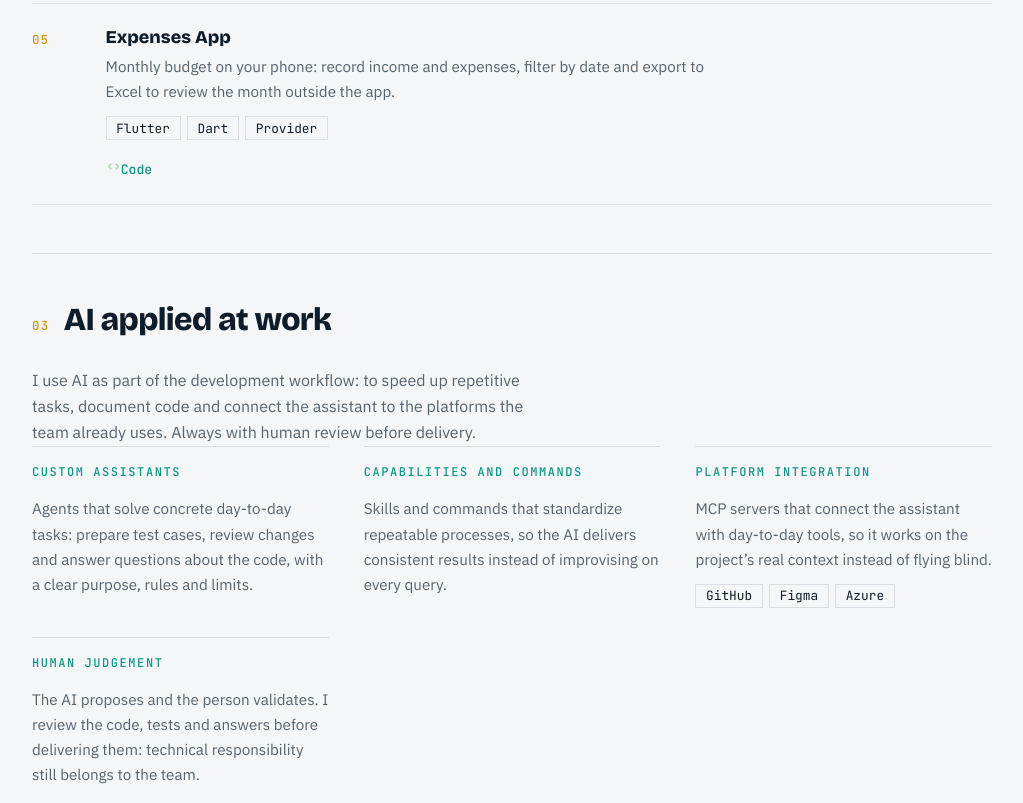
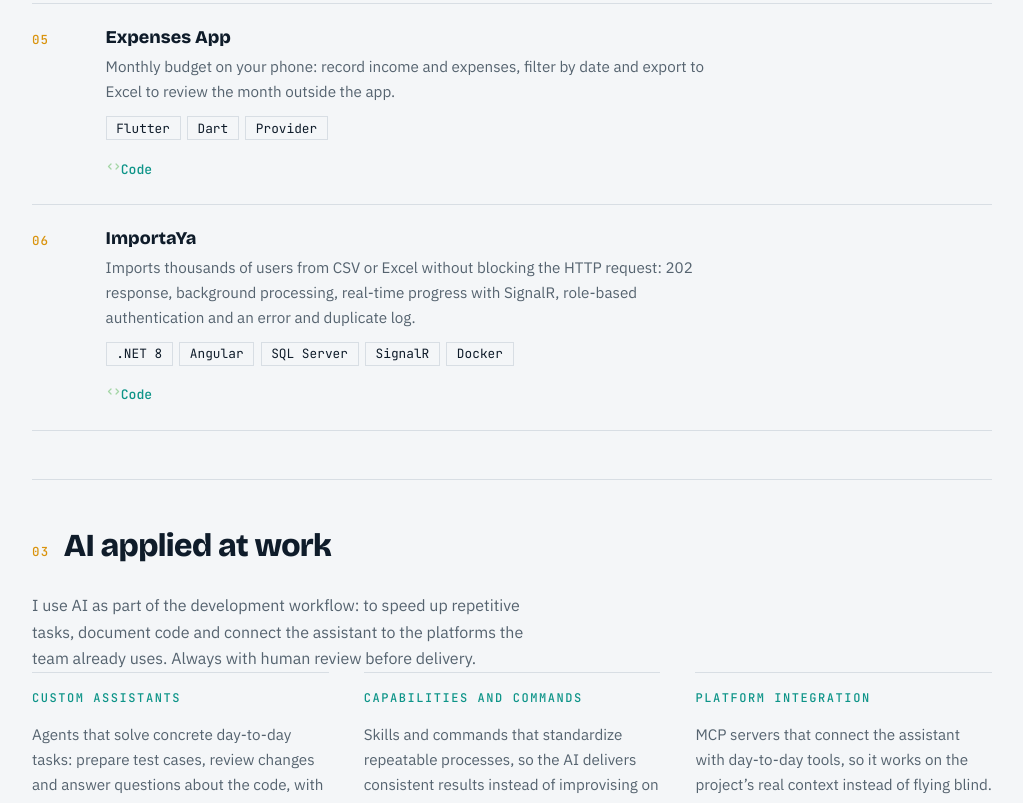
Before and after one commit to Csar27/cv-cesar-torres, a plain HTML site: page cesar-torres-cv.html in a window 1280 px wide. Shown: the part 3588-4391 px from the top of the page, without its empty margins (128-1151 px from the left). Drawn offline with nearby package versions, Linux system fonts and the light colour scheme.

Commit message:
Add ImportaYa to portfolio
Add the ImportaYa project with its tech stack, repository link, and Spanish and English descriptions of its background imports, SignalR progress, and role-based authentication.

```diff
--- a/cesar-torres-cv.html
+++ b/cesar-torres-cv.html
@@ -279,6 +279,7 @@ main:focus{outline:none}
 <article class="prow item"><span class="pnum">03</span><div class="pmain"><h3 data-i18n="p3.title">Transacciones · Servicio</h3><p class="pdesc" data-i18n="p3.desc">Backend por capas que gobierna el ciclo de vida de las solicitudes y procesa las tareas lentas en segundo plano, con 81 pruebas automáticas que respaldan cada cambio.</p><div class="tags"><span>.NET 8</span><span>EF Core</span><span>SQL Server</span><span>Azure Functions</span><span>xUnit</span></div><div class="lks"><a href="https://github.com/Csar27/transacciones-back" target="_blank" rel="noopener"><svg class="i s" viewBox="0 0 24 24" aria-hidden="true"><path d="m8 8-4 4 4 4M16 8l4 4-4 4"/></svg><span data-i18n="pf.code">Código</span></a></div></div></article>
 <article class="prow item"><span class="pnum">04</span><div class="pmain"><h3 data-i18n="p4.title">Cartera · Gestión de pagos</h3><p class="pdesc" data-i18n="p4.desc">Ordena los gastos personales en pesos colombianos: gráfico mensual, categorías propias, exportación a CSV e inicio de sesión para guardar cada movimiento.</p><div class="tags"><span>JavaScript</span><span>Firebase</span><span>Firestore</span><span>Docker</span></div><div class="lks"><a href="https://github.com/Csar27/Gestion-Pagos-Web" target="_blank" rel="noopener"><svg class="i s" viewBox="0 0 24 24" aria-hidden="true"><path d="m8 8-4 4 4 4M16 8l4 4-4 4"/></svg><span data-i18n="pf.code">Código</span></a><a href="https://gestion-pagos-web.vercel.app" target="_blank" rel="noopener"><svg class="i s" viewBox="0 0 24 24" aria-hidden="true"><path d="M7 17 17 7M8 7h9v9"/></svg><span data-i18n="pf.demo">Ver demo</span></a></div></div></article>
 <article class="prow item"><span class="pnum">05</span><div class="pmain"><h3 data-i18n="p5.title">Gastos App</h3><p class="pdesc" data-i18n="p5.desc">Presupuesto mensual en el celular: registro de salario y egresos, filtros por fecha y exportación a Excel para revisar el mes fuera de la app.</p><div class="tags"><span>Flutter</span><span>Dart</span><span>Provider</span></div><div class="lks"><a href="https://github.com/Csar27/gastos_app" target="_blank" rel="noopener"><svg class="i s" viewBox="0 0 24 24" aria-hidden="true"><path d="m8 8-4 4 4 4M16 8l4 4-4 4"/></svg><span data-i18n="pf.code">Código</span></a></div></div></article>
+<article class="prow item"><span class="pnum">06</span><div class="pmain"><h3>ImportaYa</h3><p class="pdesc" data-i18n="p6.desc">Importa miles de usuarios desde CSV o Excel sin bloquear la petición HTTP: respuesta 202, procesamiento en segundo plano, progreso en tiempo real con SignalR, autenticación con roles y log de errores y duplicados.</p><div class="tags"><span>.NET 8</span><span>Angular</span><span>SQL Server</span><span>SignalR</span><span>Docker</span></div><div class="lks"><a href="https://github.com/Csar27/ImportaYa" target="_blank" rel="noopener"><svg class="i s" viewBox="0 0 24 24" aria-hidden="true"><path d="m8 8-4 4 4 4M16 8l4 4-4 4"/></svg><span data-i18n="pf.code">Código</span></a></div></div></article>
 </div>
 </section>
 <section id="ia">
@@ -414,6 +415,7 @@ var ES={
 'p4.desc':'Ordena los gastos personales en pesos colombianos: gráfico mensual, categorías propias, exportación a CSV e inicio de sesión para guardar cada movimiento.',
 'p5.title':'Gastos App',
 'p5.desc':'Presupuesto mensual en el celular: registro de salario y egresos, filtros por fecha y exportación a Excel para revisar el mes fuera de la app.',
+'p6.desc':'Importa miles de usuarios desde CSV o Excel sin bloquear la petición HTTP: respuesta 202, procesamiento en segundo plano, progreso en tiempo real con SignalR, autenticación con roles y log de errores y duplicados.',
 'ia.lead':'Uso la IA como parte del flujo de desarrollo: para acelerar tareas repetitivas, documentar código y conectar el asistente con las plataformas que el equipo ya maneja. Siempre con revisión humana antes de entregar.',
 'ia.c1.t':'Asistentes a medida',
 'ia.c1.d':'Agentes que resuelven tareas concretas del día a día: preparar casos de prueba, revisar cambios y responder dudas del código, con función, reglas y límites bien definidos.',
@@ -493,6 +495,7 @@ var EN={
 'p4.desc':'Organizes personal spending in Colombian pesos: monthly chart, custom categories, CSV export and sign-in to save every transaction.',
 'p5.title':'Expenses App',
 'p5.desc':'Monthly budget on your phone: record income and expenses, filter by date and export to Excel to review the month outside the app.',
+'p6.desc':'Imports thousands of users from CSV or Excel without blocking the HTTP request: 202 response, background processing, real-time progress with SignalR, role-based authentication and an error and duplicate log.',
 'ia.lead':'I use AI as part of the development workflow: to speed up repetitive tasks, document code and connect the assistant to the platforms the team already uses. Always with human review before delivery.',
 'ia.c1.t':'Custom assistants',
 'ia.c1.d':'Agents that solve concrete day-to-day tasks: prepare test cases, review changes and answer questions about the code, with a clear purpose, rules and limits.',
```
